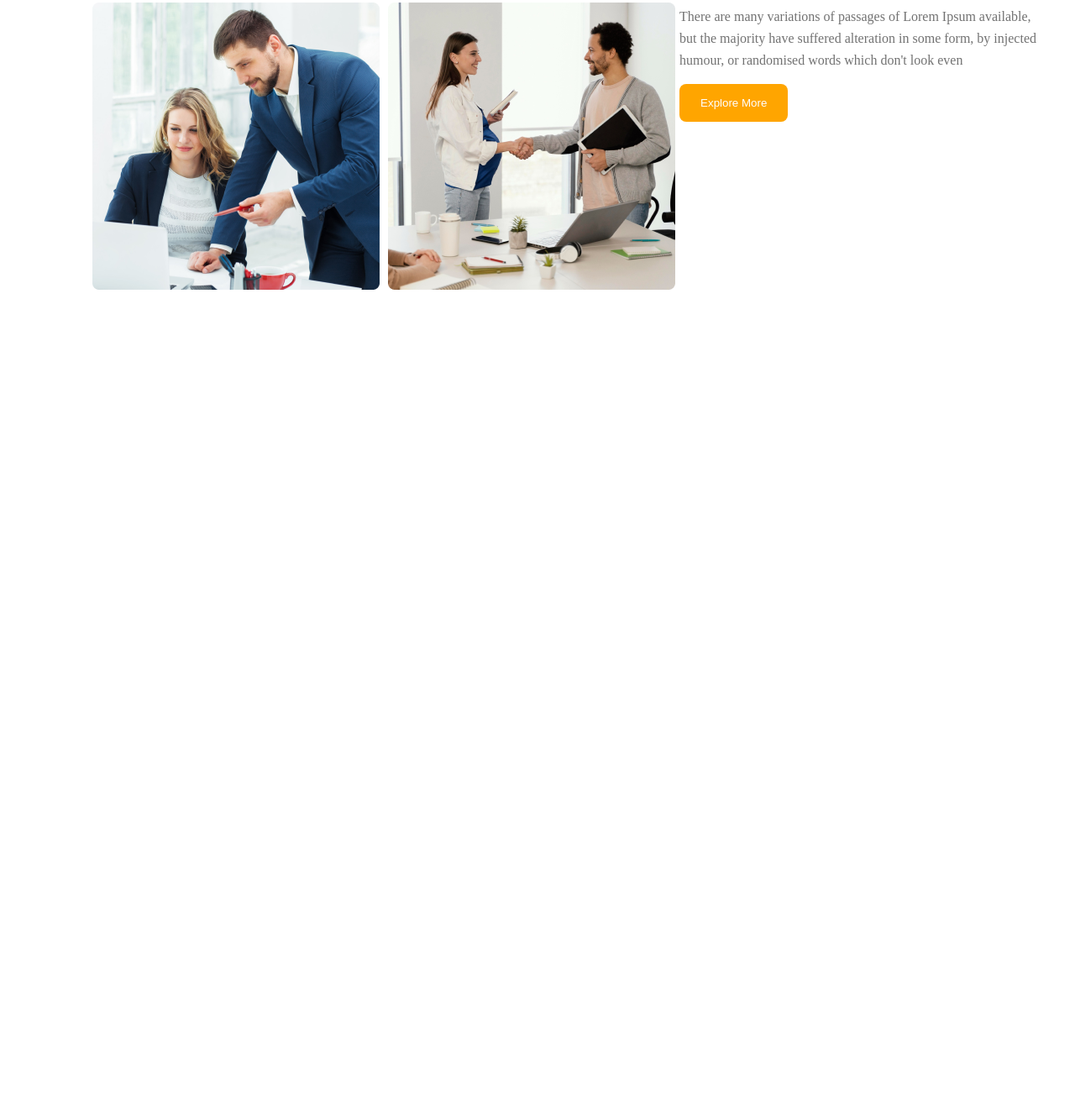
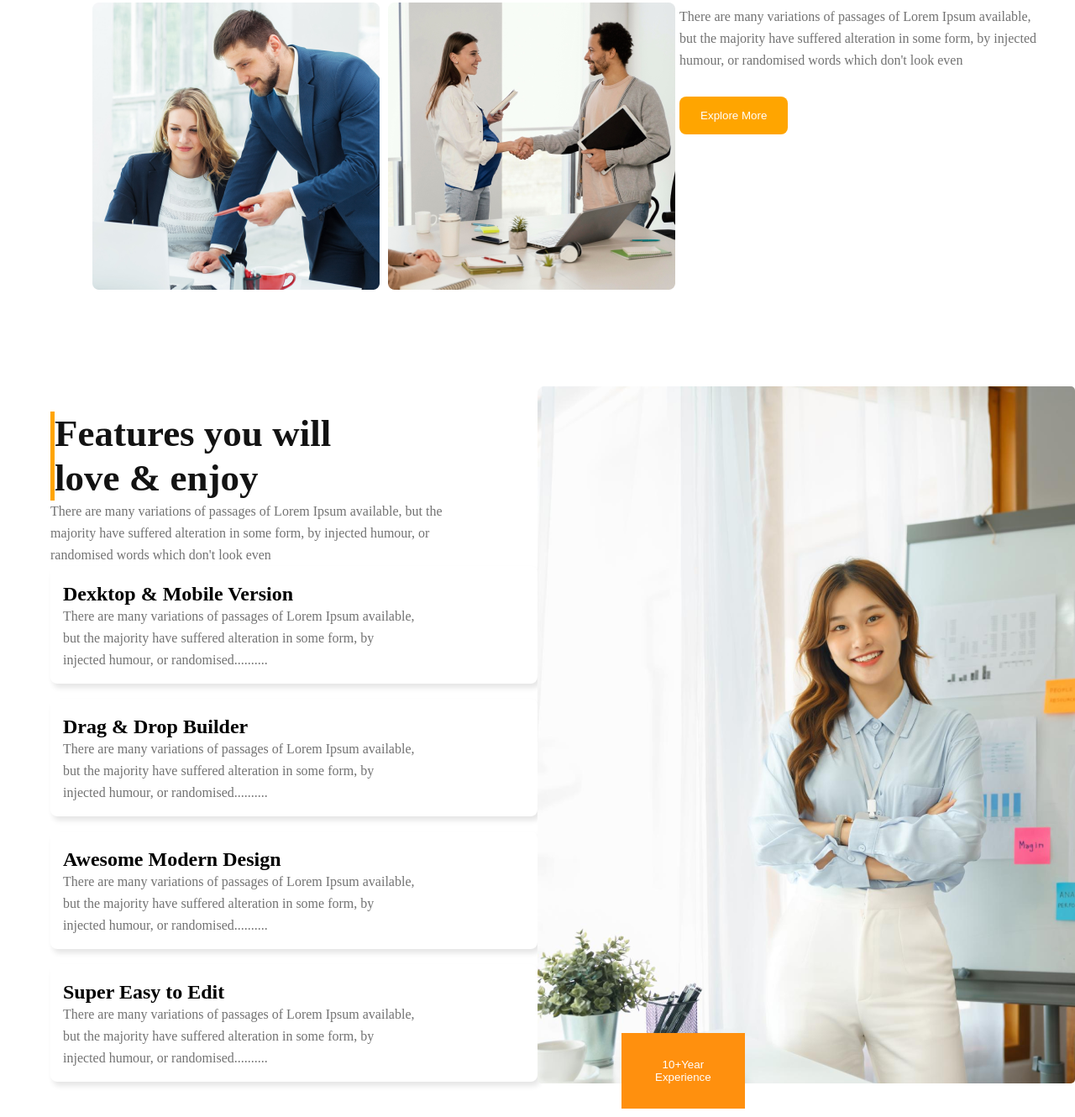
Before and after one commit to Fshahriyar/second-assignment, a plain HTML site: page index.html in a window 1280 px wide. Shown: the part 1316-2646 px from the top of the page at 84% size. Before the commit the page ends 1661 px from the top, so only its background shows below. Drawn offline with Linux system fonts and the light colour scheme.

Commit message:
third part

```diff
--- a/index.html
+++ b/index.html
@@ -30,7 +30,7 @@
             <h1 class="partb-h">Brand New<br>Group of Architects</h1>
             <p class="partb-p">There are many variations of passages of Lorem Ipsum available, but the majority have suffered alteration in <br>
                 some form, by injected humour, or randomised words which don't look even</p>
-            <button>Explore More</button>
+            <button class="header-button">Explore More</button>
         </div>
          <img class="header-img" src="images/banner.png" alt="">
        </div>
@@ -49,8 +49,50 @@
                 <p class="p-desgin">There are many variations of passages of Lorem Ipsum available, <br>
                     but the majority have suffered alteration in some form, by injected <br>
                     humour, or randomised words which don't look even</p>
-                <button>Explore More</button>
+                <button class="main-button">Explore More</button>
             </div>
+    </main>
+    <!-- main body part b -->
+    <main class="main-part-b">
+        <div class="main-body-a">
+            <h1 class="hha-design">Features you will <br>
+                love & enjoy</h1>
+            <p class="ppa-design">There are many variations of passages of Lorem Ipsum available, but the <br>
+                majority have suffered alteration in some form, by injected humour, or <br>
+                randomised words which don't look even</p>
+
+                <div class="box-design-1">
+                    <h2>Dexktop & Mobile Version</h2>
+                    <p class="ppa-design">There are many variations of passages of Lorem Ipsum available, <br>
+                        but the majority have suffered alteration in some form, by <br>
+                        injected humour, or randomised..........</p>
+                </div>
+                <br>
+                <div class="box-design-2">
+                    <h2>Drag & Drop Builder</h2>
+                    <p class="ppa-design">There are many variations of passages of Lorem Ipsum available, <br>
+                        but the majority have suffered alteration in some form, by <br>
+                        injected humour, or randomised..........</p>
+                </div>
+                <br>
+                <div class="box-design-3">
+                    <h2>Awesome Modern Design</h2>
+                    <p class="ppa-design">There are many variations of passages of Lorem Ipsum available, <br>
+                        but the majority have suffered alteration in some form, by <br>
+                        injected humour, or randomised..........</p>
+                </div>
+                <br>
+                <div class="box-design-4">
+                    <h2>Super Easy to Edit</h2>
+                    <p class="ppa-design">There are many variations of passages of Lorem Ipsum available, <br>
+                        but the majority have suffered alteration in some form, by <br>
+                        injected humour, or randomised..........</p>
+                </div>
+
+        </div>
+        <div class="add-main">
+            <button class="bttn">10+Year <br>Experience</button>
+        </div>
     </main>
 </body>
 </html>
--- a/style.css
+++ b/style.css
@@ -54,7 +54,7 @@ color: #131313;
     padding-top: 30px;
     padding-bottom: 20px;
 }
-button{
+.header-button{
     background-color: orange;
     color: white;
     border: none;
@@ -87,6 +87,7 @@ button{
 .main-partb{
     padding-top: 310px;
     padding-right: 46px;
+    margin-bottom: 250px;
 }
 .ha-design{
     color: #727272;
@@ -101,10 +102,71 @@ button{
     color: #131313;
     margin-bottom: 10px;
 }
+.main-button{
+    background-color: orange;
+    color: white;
+    border: none;
+    padding: 15px 25px;
+    border-radius: 8px;
+    margin-bottom: 30px;
+}
 .p-desgin{
     font-weight: 400;
     font-size: 16px;
     line-height: 26px;
     color: #727272;
-    margin-bottom: 15px;
+    margin-bottom: 30px;
 }
+
+ /* main body part b  */
+.main-part-b{
+    display: flex;
+    justify-content: space-between;
+    margin-bottom: 40px;
+}
+.main-body-a{
+    padding-top: 30px;
+   padding-left: 60px;
+}
+.hha-design{
+    border-left: 5px solid orange;
+    font-weight: 700;
+    font-size: 45px;
+    line-height: 53px;
+    color: #131313;
+}
+.ppa-design{
+    font-weight: 400;
+    font-size: 16px;
+    line-height: 26px;
+    color: #727272;
+}
+.box-design{
+    width: 500px;
+    height: 100px;
+    background-color: #FF900E;
+}
+.box-design-1,.box-design-2,.box-design-3,.box-design-4{
+        height: 100px;
+        width: 550px;
+        border-radius: 8px;
+        background: #FFFFFF;
+        box-shadow: 3px 5px 6px rgba(0, 0, 0, 0.1);
+        padding: 20px 15px;
+}
+.add-main{
+    background: url(images/architect.png);
+    width: 500px;
+    height: 830px;
+    padding-left:100px;
+    padding-right: 40px;
+    border-radius: 5px;
+}
+.bttn{
+    margin-top: 770px;
+    margin-right: 200px;
+    padding: 30px 40px;
+    background-color: #FF900E;
+    color: white;
+    border: none;
+}
```
